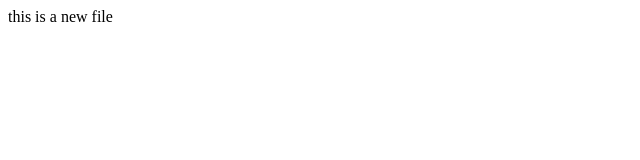
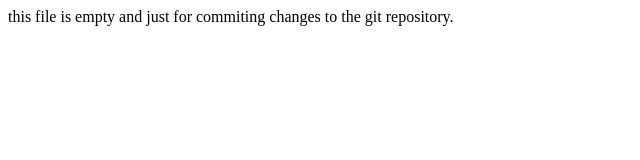
Before and after one commit to chetankhanna03/Visionary, a plain HTML site: page index.html in a window 1280 px wide. Shown: the whole page, without its empty margins (0-640 px from the left). Drawn offline with Linux system fonts and the light colour scheme.

Commit message:
commit from vscode

```diff
--- a/index.html
+++ b/index.html
@@ -6,6 +6,6 @@
     <title>Document</title>
 </head>
 <body>
-    this is a new file
+    this file is empty and just for commiting changes to the git repository.
 </body>
 </html>
```
